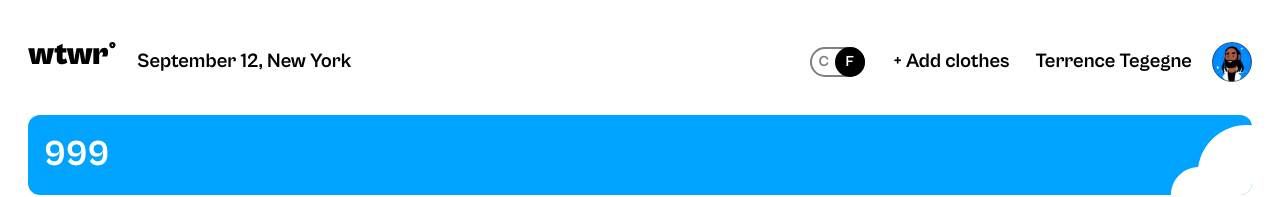
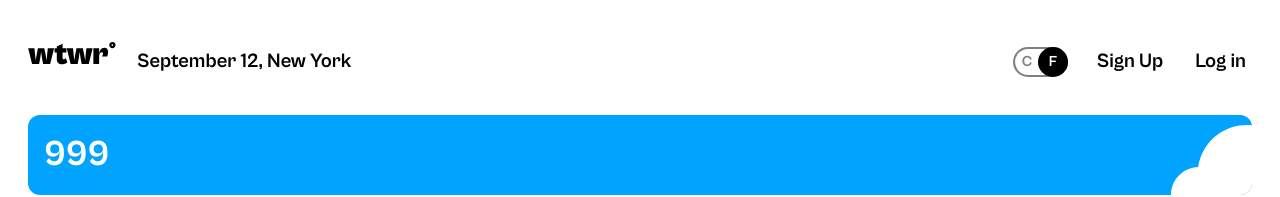
Before and after one commit to chandlarlanier/se_project_react, a React (Create React App) app: page / in a window 1280 px wide. Shown: the top 197 px of the page. Built offline with nearby package versions, Linux system fonts and the light colour scheme; no server answers; data requests are answered from the project's data file.

Commit message:
Header not logged in initial markup

```diff
--- a/src/components/Header/Header.css
+++ b/src/components/Header/Header.css
@@ -46,3 +46,19 @@
   height: 40px;
   width: 40px;
 }
+
+.header__sign-up-button {
+ background-color: transparent;
+ border: none;
+ font-family: "CabinetGrotesk-Bold";
+ cursor: pointer;
+ font-size: 20px;
+}
+
+.header__log-in-button {
+  background-color: transparent;
+  border: none;
+  font-family: "CabinetGrotesk-Bold";
+  cursor: pointer;
+  font-size: 20px;
+}
--- a/src/components/Header/Header.js
+++ b/src/components/Header/Header.js
@@ -3,6 +3,7 @@ import "./Header.css";
 import logo from "../../images/logo.svg";
 import avatar from "../../images/avatar.svg";
 import ToggleSwitch from "../ToggleSwitch/ToggleSwitch";
+import { useState } from "react";
 
 const currentDate = new Date().toLocaleString("default", {
   month: "long",
@@ -10,6 +11,8 @@ const currentDate = new Date().toLocaleString("default", {
 });
 
 const Header = ({ onCreateModal }) => {
+const [loggedIn, setLogin] = useState(false);
+
   return (
     <header className="header">
       <div className="header__left">
@@ -20,13 +23,15 @@ const Header = ({ onCreateModal }) => {
       </div>
       <div className="header__right">
         <ToggleSwitch />
-        <button className="header__button" type="text" onClick={onCreateModal}>
+        { loggedIn ? <> <button className="header__button" type="text" onClick={onCreateModal}>
           + Add clothes
         </button>
         <Link to="/profile" className="header__name">
           Terrence Tegegne
         </Link>
-        <img className="header__avatar" src={avatar} alt="User avatar" />
+        <img className="header__avatar" src={avatar} alt="User avatar" /> </> : <> <button className="header__sign-up-button">Sign Up</button>
+        <button className="header__log-in-button">Log in</button> </>}
+        {/* User section end */}
       </div>
     </header>
   );
```
